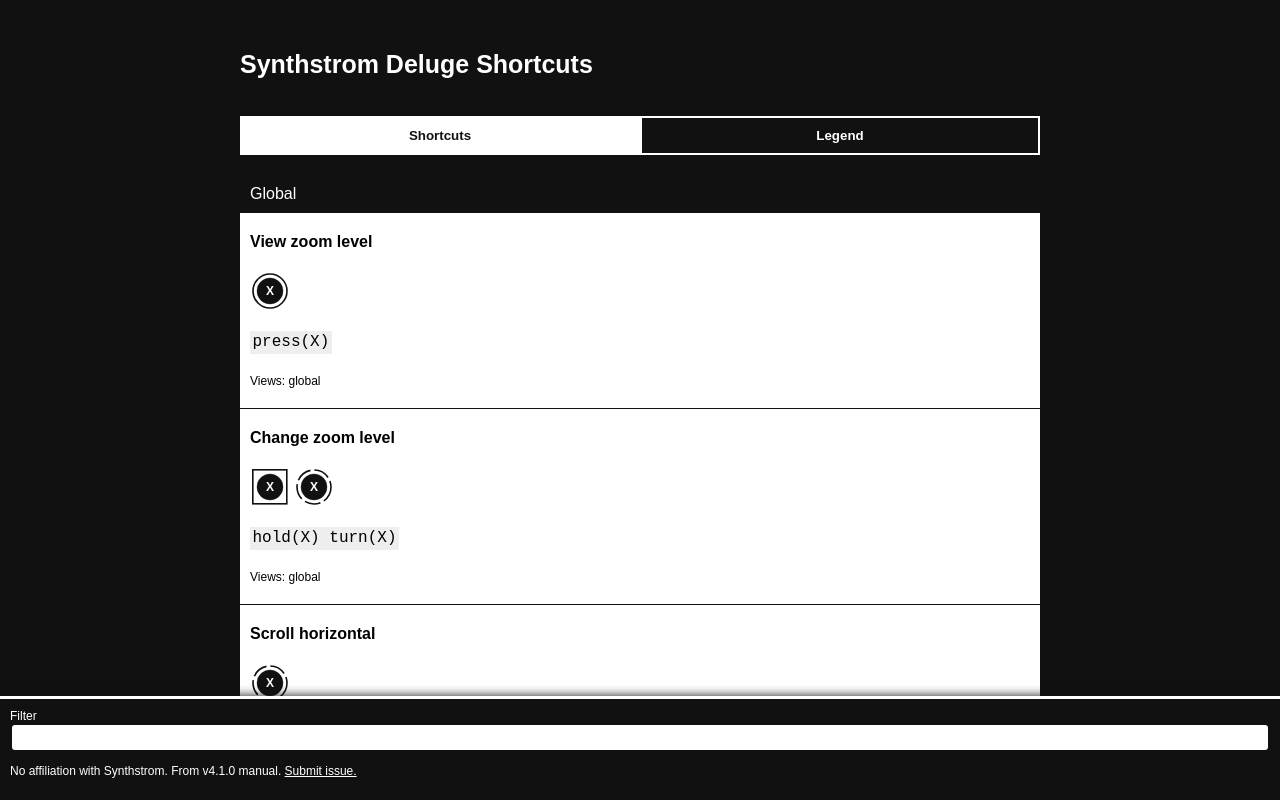
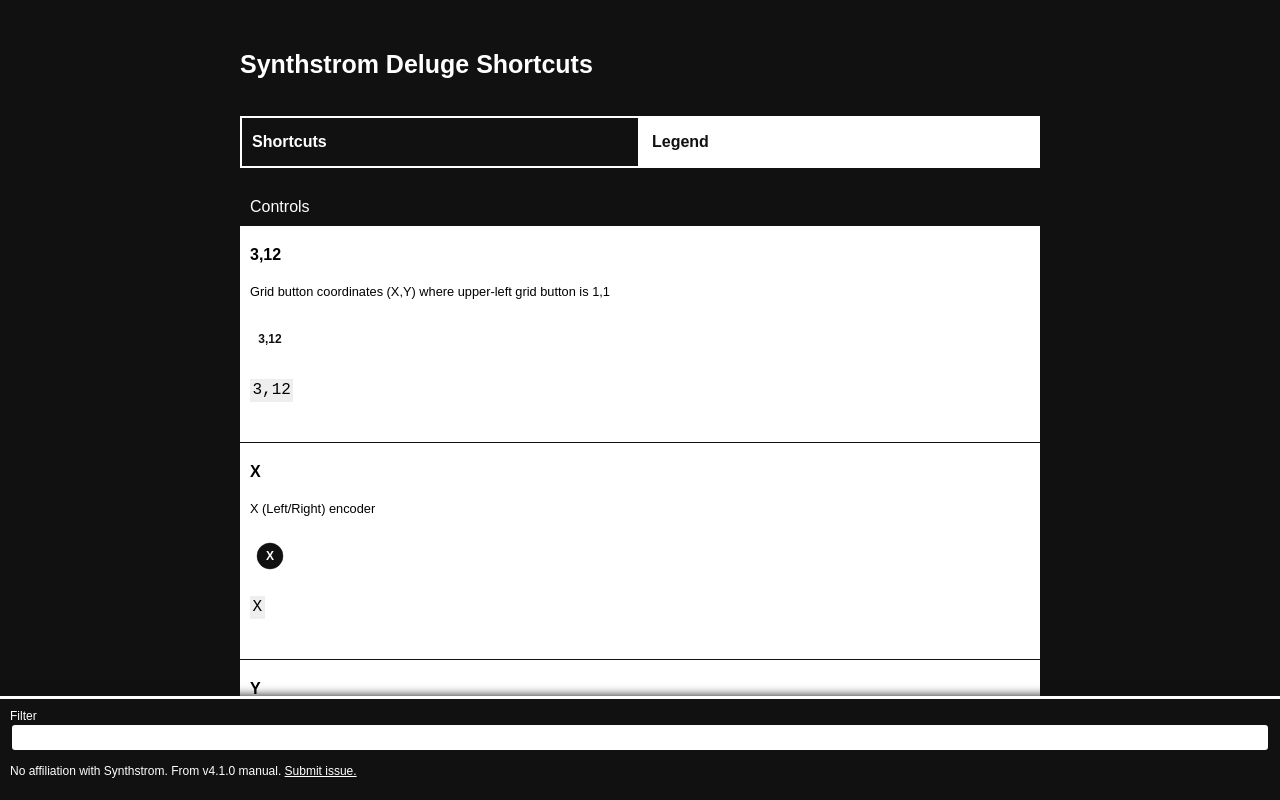
Before and after one commit to handeyeco/deluge-shortcuts, a React (Create React App) app: page /#/legend in a window 1280 px wide. Shown: the top 800 px of the page. Built offline with nearby package versions, Linux system fonts and the light colour scheme.

Commit message:
add search to url

```diff
--- a/package.json
+++ b/package.json
@@ -9,6 +9,7 @@
     "@testing-library/user-event": "^13.5.0",
     "react": "^18.2.0",
     "react-dom": "^18.2.0",
+    "react-router-dom": "^6.19.0",
     "react-scripts": "5.0.1",
     "web-vitals": "^2.1.4"
   },
--- a/src/App.css
+++ b/src/App.css
@@ -1,28 +1,3 @@
-header {
-  position: fixed;
-  right: 0;
-  left: 0;
-  bottom: 0;
-  background: #111;
-  color: white;
-  border-top: 3px solid white;
-  padding: 1rem;
-  display: flex;
-  flex-direction: column;
-  justify-content: space-between;
-  align-items: stretch;
-  box-shadow: 0 0 10px #111;
-}
-
-header input {
-  display: block;
-  flex: 1;
-  padding: 0.5rem 1rem;
-  color: #111;
-  border: 2px solid #111;
-  border-radius: 0.5rem;
-}
-
 h1 {
   font-size: 2.5rem;
   color: white;
@@ -39,27 +14,33 @@
 }
 
 .page-tabs {
-  display: flex;
   padding-bottom: 2rem;
 }
 
-.page-tabs button {
+.page-tabs ul {
+  list-style-type: none;
+  padding: 0;
+  margin: 0;
+  display: flex;
+}
+
+.page-tabs li {
   flex: 1;
-  padding: 1rem;
   font-weight: bold;
   background: #111;
   color: white;
   border: 2px solid white;
 }
 
-.page-tabs button.active {
+.page-tabs a {
+  text-decoration: none;
+  display: block;
+  padding: 1.5rem 1rem;
+}
+
+.page-tabs a.active {
   color: #111;
   background: white;
-}
-
-header p,
-header label {
-  font-size: 1.2rem;
 }
 
 a,
--- a/src/App.js
+++ b/src/App.js
@@ -1,61 +1,45 @@
-import v4_1_0 from "./data/shortcuts-v4_1_0";
-import SYNTAX from "./data/syntax";
-import filterList from "./util/filterList";
-import { useState } from "react";
-import List from "./components/List";
-import NoResults from "./components/NoResults";
+import { Link, useLocation, Navigate, Routes, Route } from "react-router-dom";
+import ListPage from "./pages/ListPage";
+
 import "./App.css";
 
-const SHORTCUT_PAGE = "SHORTCUT_PAGE";
-const SYNTAX_PAGE = "SYNTAX_PAGE";
+function onPath(loc, path) {
+  return loc.pathname.includes(path);
+}
 
 function App() {
-  const [search, setSearch] = useState("");
-  const [tab, setTab] = useState(SHORTCUT_PAGE);
-
-  function changePage(nextPage) {
-    setSearch("");
-    setTab(nextPage);
-  }
-
-  const filteredList = filterList(
-    search,
-    tab === SHORTCUT_PAGE ? v4_1_0 : SYNTAX
-  );
+  const location = useLocation();
 
   return (
     <div className="container">
-      <header>
-        <label htmlFor="search">Filter</label>
-        <input
-          name="search"
-          value={search}
-          onChange={(e) => setSearch(e.target.value)}
-        />
-        <p>
-          No affiliation with Synthstrom. From v4.1.0 manual.{" "}
-          <a href="https://github.com/handeyeco/deluge-shortcuts">
-            Submit issue.
-          </a>
-        </p>
-      </header>
       <div className="content__container">
         <h1>Synthstrom Deluge Shortcuts</h1>
-        <div className="page-tabs">
-          <button
-            className={tab === SHORTCUT_PAGE ? "active" : ""}
-            onClick={() => changePage(SHORTCUT_PAGE)}
-          >
-            Shortcuts
-          </button>
-          <button
-            className={tab === SYNTAX_PAGE ? "active" : ""}
-            onClick={() => changePage(SYNTAX_PAGE)}
-          >
-            Legend
-          </button>
-        </div>
-        {filteredList ? <List data={filteredList} /> : <NoResults />}
+        <nav className="page-tabs">
+          <ul>
+            <li>
+              <Link
+                to={"shortcuts"}
+                className={onPath(location, "shortcuts") ? "active" : ""}
+              >
+                Shortcuts
+              </Link>
+            </li>
+            <li>
+              <Link
+                to={"legend"}
+                className={onPath(location, "legend") ? "active" : ""}
+              >
+                Legend
+              </Link>
+            </li>
+          </ul>
+        </nav>
+
+        <Routes>
+          <Route path="/shortcuts" element={<ListPage />} />
+          <Route path="/legend" element={<ListPage />} />
+          <Route path="*" element={<Navigate to="shortcuts" replace />} />
+        </Routes>
       </div>
     </div>
   );
--- /dev/null
+++ b/src/hooks/useSearch.js
@@ -0,0 +1,31 @@
+import { useSearchParams } from "react-router-dom";
+import { toggleSubstring } from "../util/helpers";
+
+function useSearch() {
+  let [searchParams, setSearchParams] = useSearchParams();
+  const q = searchParams.get("q") || "";
+
+  function setSearch(next) {
+    const copy = { ...searchParams };
+
+    if (next) {
+      copy.q = next;
+    } else {
+      delete copy.q;
+    }
+
+    setSearchParams(copy);
+  }
+
+  function toggleCommand(command) {
+    setSearch(toggleSubstring(q, command));
+  }
+
+  return {
+    search: q,
+    setSearch,
+    toggleCommand,
+  };
+}
+
+export default useSearch;
--- a/src/index.js
+++ b/src/index.js
@@ -1,11 +1,21 @@
 import React from "react";
 import ReactDOM from "react-dom/client";
+import { createHashRouter, RouterProvider } from "react-router-dom";
+
+import App from "./App";
+
 import "./index.css";
-import App from "./App";
+
+const router = createHashRouter([
+  {
+    path: "*",
+    element: <App />,
+  },
+]);
 
 const root = ReactDOM.createRoot(document.getElementById("root"));
 root.render(
   <React.StrictMode>
-    <App />
+    <RouterProvider router={router} />
   </React.StrictMode>
 );
--- /dev/null
+++ b/src/pages/ListPage.css
@@ -0,0 +1,29 @@
+.list-page__search {
+  position: fixed;
+  right: 0;
+  left: 0;
+  bottom: 0;
+  background: #111;
+  color: white;
+  border-top: 3px solid white;
+  padding: 1rem;
+  display: flex;
+  flex-direction: column;
+  justify-content: space-between;
+  align-items: stretch;
+  box-shadow: 0 0 10px #111;
+}
+
+.list-page__search input {
+  display: block;
+  flex: 1;
+  padding: 0.5rem 1rem;
+  color: #111;
+  border: 2px solid #111;
+  border-radius: 0.5rem;
+}
+
+.list-page__search p,
+.list-page__search label {
+  font-size: 1.2rem;
+}
--- /dev/null
+++ b/src/pages/ListPage.js
@@ -0,0 +1,42 @@
+import { useLocation } from "react-router-dom";
+
+import v4_1_0 from "../data/shortcuts-v4_1_0";
+import SYNTAX from "../data/syntax";
+import filterList from "../util/filterList";
+import List from "../components/List";
+import NoResults from "../components/NoResults";
+import useSearch from "../hooks/useSearch";
+
+import "./ListPage.css";
+
+function ListPage() {
+  const location = useLocation();
+  const { search, setSearch } = useSearch();
+
+  const filteredList = filterList(
+    search,
+    location.pathname.includes("shortcuts") ? v4_1_0 : SYNTAX
+  );
+
+  return (
+    <div>
+      <div className="list-page__search">
+        <label htmlFor="search">Filter</label>
+        <input
+          name="search"
+          value={search}
+          onChange={(e) => setSearch(e.target.value)}
+        />
+        <p>
+          No affiliation with Synthstrom. From v4.1.0 manual.{" "}
+          <a href="https://github.com/handeyeco/deluge-shortcuts">
+            Submit issue.
+          </a>
+        </p>
+      </div>
+      {filteredList ? <List data={filteredList} /> : <NoResults />}
+    </div>
+  );
+}
+
+export default ListPage;
--- /dev/null
+++ b/src/util/helpers.js
@@ -0,0 +1,22 @@
+export function toggleSubstring(str, sub) {
+  if (!sub) return str;
+
+  const strLower = str.toLowerCase();
+  const subLower = sub.toLowerCase();
+
+  let next = str;
+  let index = strLower.indexOf(subLower);
+  if (index >= 0) {
+    while (index >= 0) {
+      // remove
+      next = next.slice(0, index) + next.slice(index + sub.length);
+      index = next.indexOf(subLower, index + 1);
+    }
+  } else {
+    next = `${sub} ${str}`;
+  }
+
+  next = next.replace(/\s+/g, " ").trim();
+
+  return next;
+}
```
Also changed, not shown: 2 other files (tests, documents, lock files or other folders).
